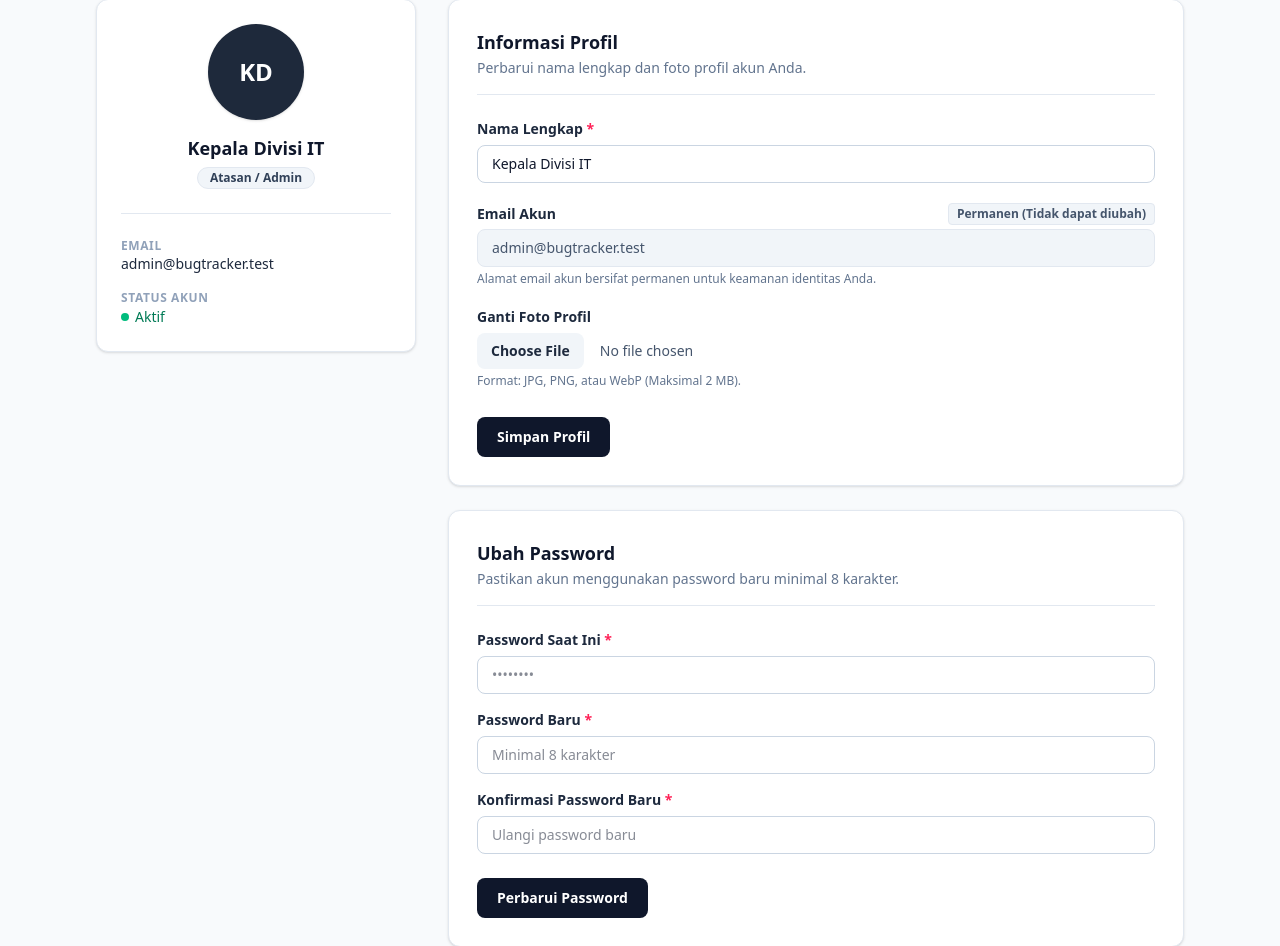
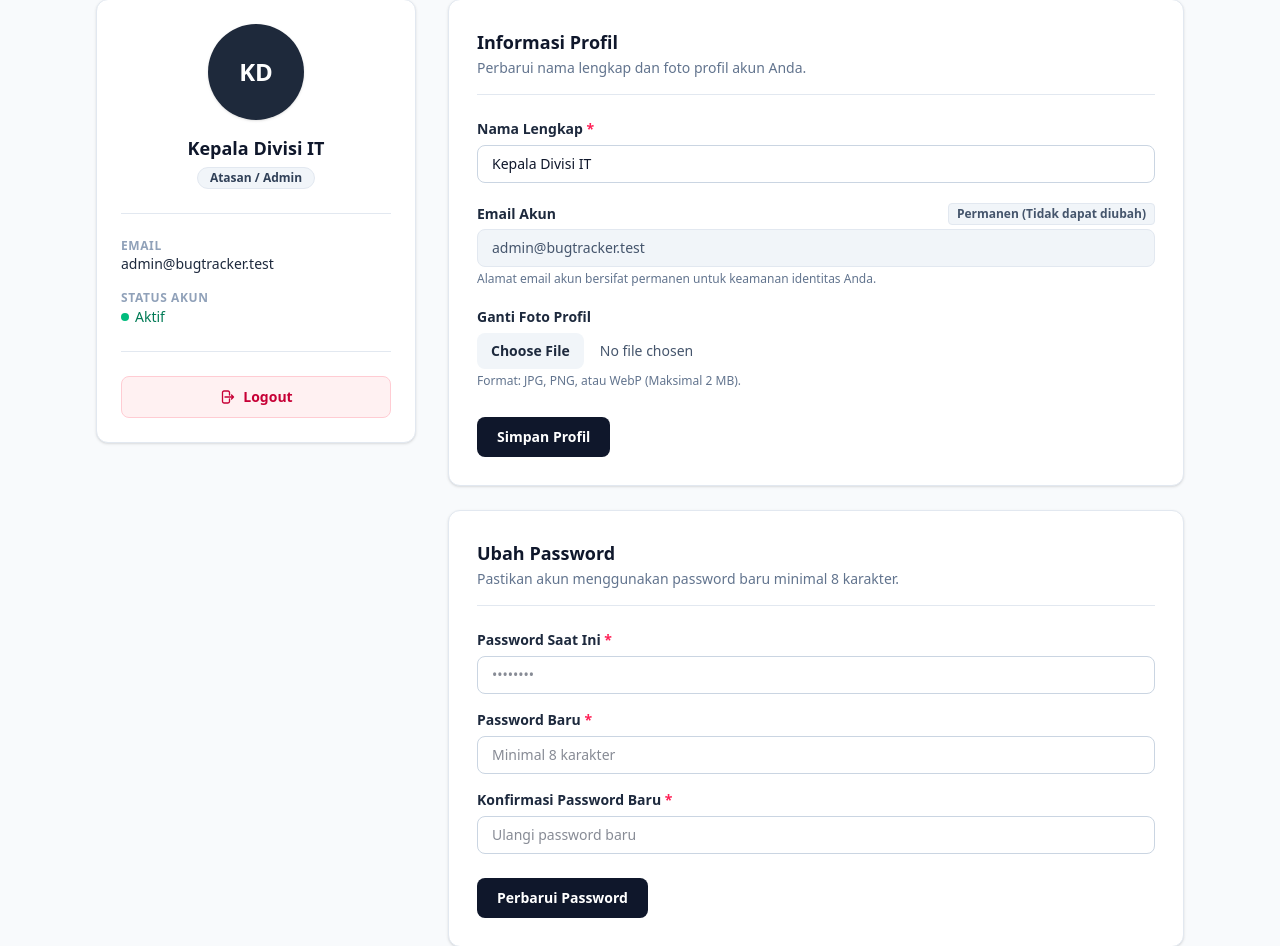
Before and after one commit to RakalendraWildan123/Aplikasi-Bug-Tracker, a Laravel app: page /account in a window 1280 px wide. Shown: the part 200-1146 px from the top of the page. Run offline with Laravel 12, Linux system fonts and the light colour scheme; a user stored in the database is signed in; data comes from the database, SQL or seed files in the repository; style sheets or scripts are compiled from the project's sources.

Commit message:
feat: tambahkan tombol logout khusus di halaman Akun Saya dengan teks Logout

```diff
--- a/app/Http/Controllers/Auth/LoginController.php
+++ b/app/Http/Controllers/Auth/LoginController.php
@@ -106,10 +106,10 @@ class LoginController extends Controller
 
         if ($request->wantsJson()) {
             return response()->json([
-                'message' => 'Anda berhasil keluar dari aplikasi.',
+                'message' => 'Logout berhasil.',
             ]);
         }
 
-        return redirect()->route('login')->with('status', 'Anda berhasil keluar dari aplikasi.');
+        return redirect()->route('login')->with('status', 'Logout berhasil.');
     }
 }
--- a/resources/views/account/edit.blade.php
+++ b/resources/views/account/edit.blade.php
@@ -76,6 +76,19 @@
                         <span class="font-medium text-slate-800">{{ $user->role_title }}</span>
                     </div>
                     @endif
+                </div>
+
+                {{-- Fitur Logout di Halaman Akun Saya --}}
+                <div class="mt-6 pt-6 border-t border-slate-200 w-full">
+                    <form method="POST" action="{{ route('logout') }}">
+                        @csrf
+                        <button type="submit" class="w-full inline-flex items-center justify-center gap-2 rounded-lg border border-rose-200 bg-rose-50 px-4 py-2.5 text-sm font-semibold text-rose-700 transition hover:bg-rose-100 hover:border-rose-300 focus:ring-2 focus:ring-rose-500 focus:outline-none">
+                            <svg class="w-4 h-4" fill="none" stroke="currentColor" stroke-width="2" viewBox="0 0 24 24">
+                                <path stroke-linecap="round" stroke-linejoin="round" d="M15.75 9V5.25A2.25 2.25 0 0013.5 3h-6a2.25 2.25 0 00-2.25 2.25v13.5A2.25 2.25 0 007.5 21h6a2.25 2.25 0 002.25-2.25V15m3 0l3-3m0 0l-3-3m3 3H9"/>
+                            </svg>
+                            Logout
+                        </button>
+                    </form>
                 </div>
             </aside>
 
```
